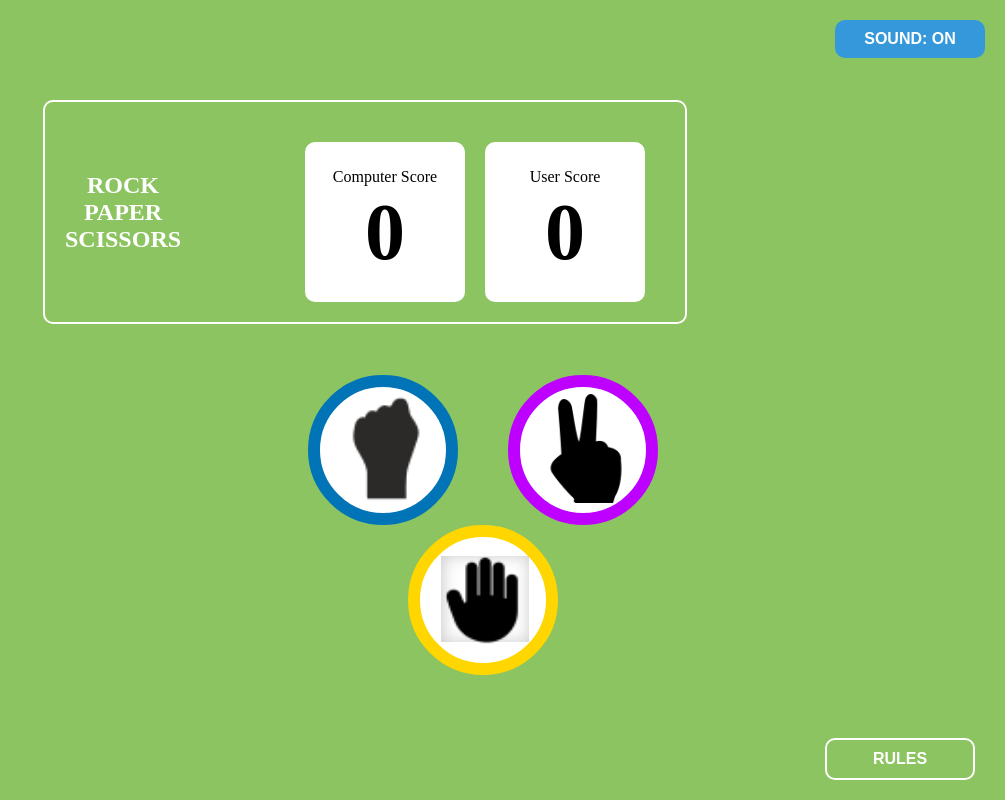
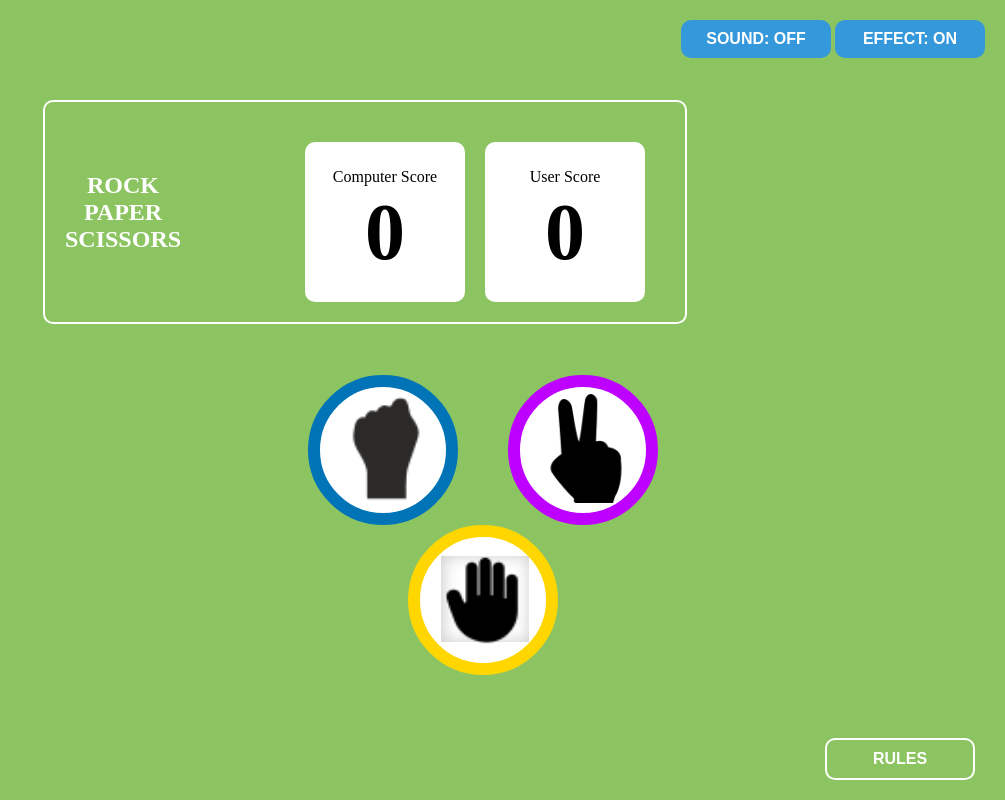
Before and after one commit to vaibhavnalawade7/rock-scissor-paper-game, a plain HTML site: page index.html in a window 1280 px wide. Shown: the whole page, without its empty margins (275-1280 px from the left). Drawn offline with Linux system fonts and the light colour scheme.

Commit message:
Update index.html

```diff
--- a/index.html
+++ b/index.html
@@ -11,7 +11,8 @@
   <body>
     <center>
       <div class="sound-control">
-        <button onclick="toggleSound()" id="soundButton">SOUND: ON</button>
+        <button onclick="toggleSound()" id="soundButton">SOUND: OFF</button>
+        <button onclick="toggleSound()" id="soundButton">EFFECT: ON</button>
       </div>
       <div class="container">
         <div class="border-rectangle">
```
